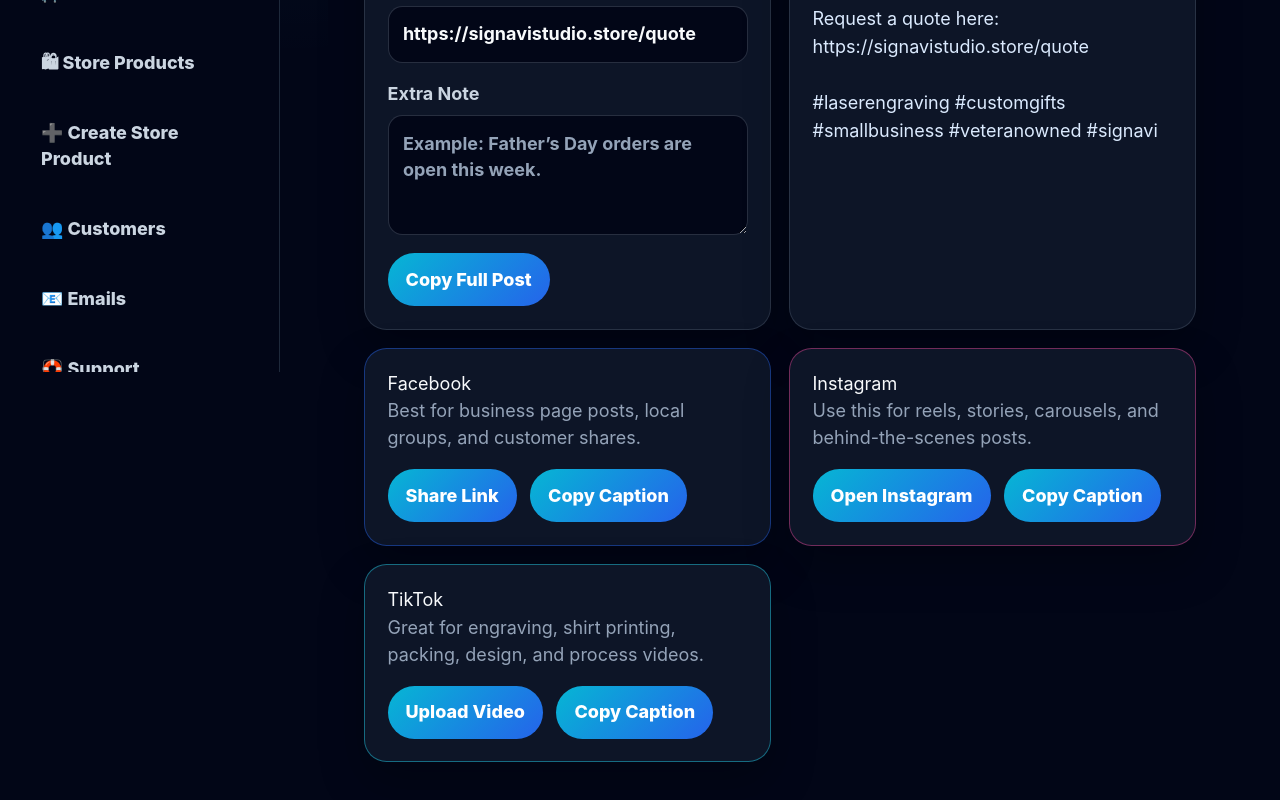
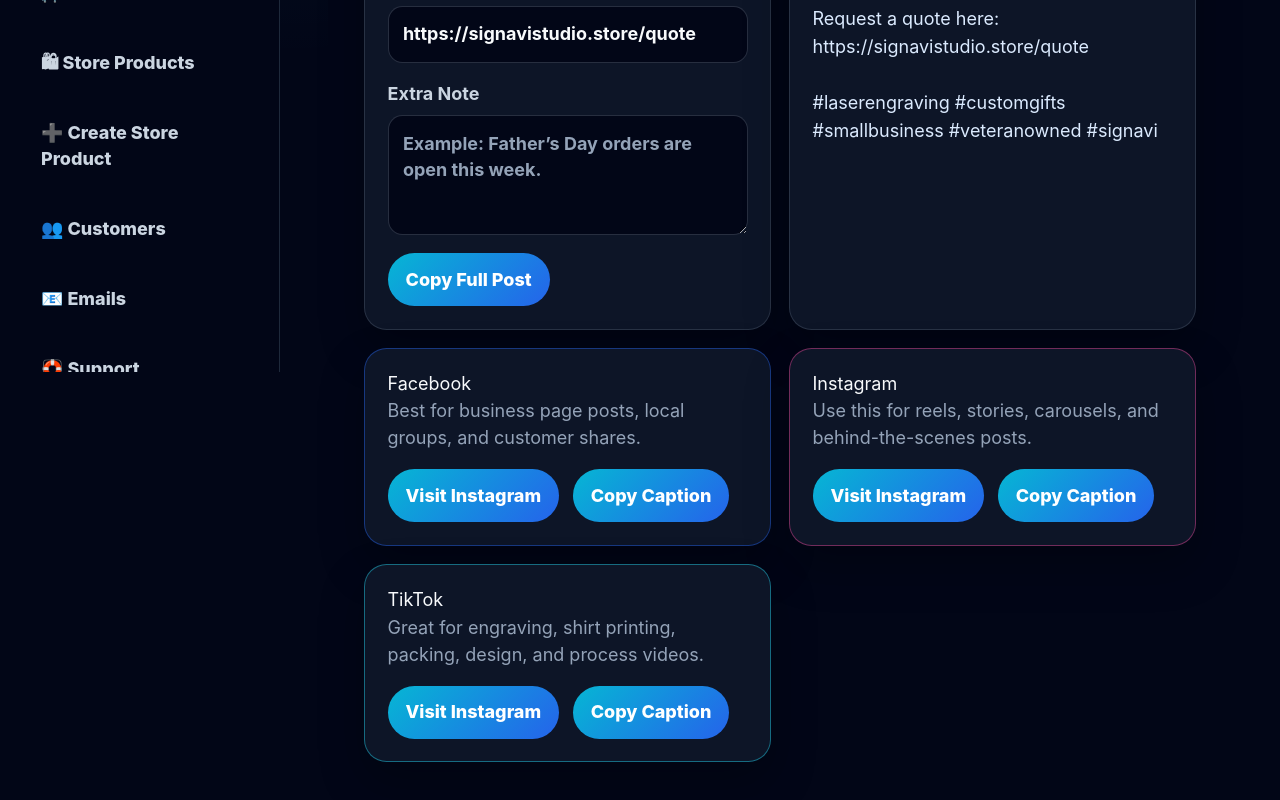
Before and after one commit to outlandi-co/signavi-studio, a React (Vite) app: page /admin/marketing in a window 1280 px wide. Shown: the part 516-1316 px from the top of the page. Built offline with nearby package versions, Linux system fonts and the light colour scheme; no server answers; sample sign-in values are in the browser's storage.

Commit message:
Fix MarketingHub social links and remove unused encodedUrl

```diff
--- a/src/pages/admin/MarketingHub.jsx
+++ b/src/pages/admin/MarketingHub.jsx
@@ -25,13 +25,6 @@ const serviceTemplates = {
     hashtags:
       "#customsigns #graphicdesign #businessbranding #smallbusiness #signavi",
   },
-  drone: {
-    title: "Drone Photo & Video",
-    caption:
-      "Aerial drone photography and video services available for real estate, events, businesses, and creative projects.",
-    hashtags:
-      "#dronevideo #aerialphotography #realestatevideo #contentcreator #signavi",
-  },
   apparel: {
     title: "Custom Apparel",
     caption:
@@ -57,8 +50,6 @@ ${siteUrl}
 
 ${selected.hashtags}`
   }, [selected, customNote, siteUrl])
-
-  const encodedUrl = encodeURIComponent(siteUrl)
 
   const copyToClipboard = async (label, value) => {
   try {
@@ -136,15 +127,15 @@ ${selected.hashtags}`
 
           <div className="button-row">
   <a
-              href={`https://www.facebook.com/sharer/sharer.php?u=${encodedUrl}`}
+    href="https://www.instagram.com/signavistudio/"
     target="_blank"
     rel="noreferrer"
   >
-              Share Link
+    Visit Instagram
   </a>
 
-            <button onClick={() => copyToClipboard("facebook", postText)}>
-              {copied === "facebook" ? "Copied!" : "Copy Caption"}
+  <button onClick={() => copyToClipboard("instagram", postText)}>
+    {copied === "instagram" ? "Copied!" : "Copy Caption"}
   </button>
 </div>
         </div>
@@ -154,8 +145,12 @@ ${selected.hashtags}`
           <p>Use this for reels, stories, carousels, and behind-the-scenes posts.</p>
 
           <div className="button-row">
-            <a href="https://www.instagram.com/" target="_blank" rel="noreferrer">
-              Open Instagram
+            <a
+  href="https://www.instagram.com/signavistudio/"
+  target="_blank"
+  rel="noreferrer"
+>
+  Visit Instagram
 </a>
 
             <button onClick={() => copyToClipboard("instagram", postText)}>
@@ -169,8 +164,12 @@ ${selected.hashtags}`
           <p>Great for engraving, shirt printing, packing, design, and process videos.</p>
 
           <div className="button-row">
-            <a href="https://www.tiktok.com/upload" target="_blank" rel="noreferrer">
-              Upload Video
+            <a
+  href="https://www.instagram.com/signavistudio/"
+  target="_blank"
+  rel="noreferrer"
+>
+  Visit Instagram
 </a>
 
             <button onClick={() => copyToClipboard("tiktok", postText)}>
```
Lines whose indentation alone changed are shown as unchanged.
